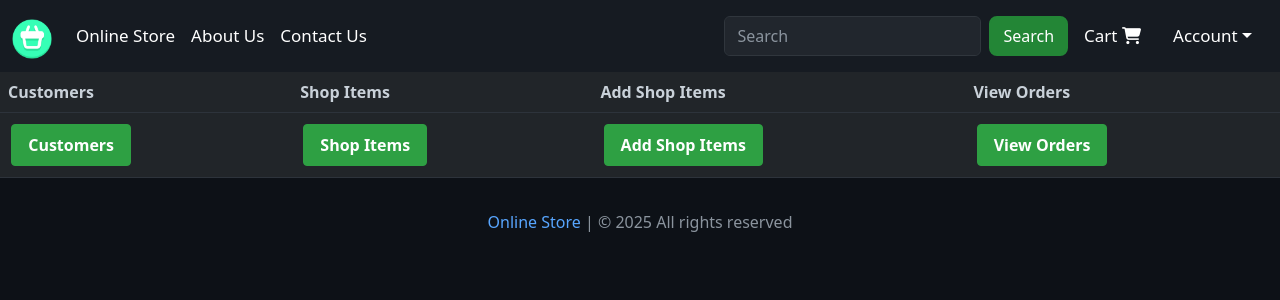
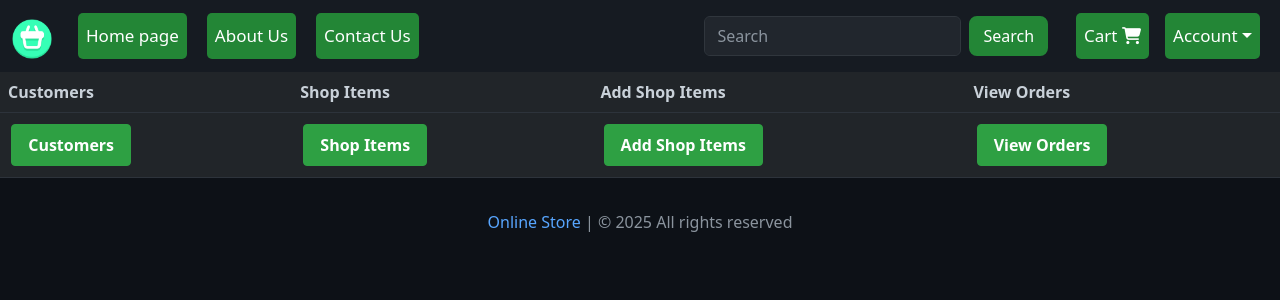
Before and after one commit to Mohamed-Makram47/E-Commerce, a Flask app: page /admin-page in a window 1280 px wide. Shown: the top 300 px of the page. Run offline with Flask 3, Linux system fonts and the light colour scheme; a user stored in the database is signed in; some libraries are stand-ins or nearby versions.

Commit message:
new update for the btns in the home page

```diff
--- a/website/templates/base.html
+++ b/website/templates/base.html
@@ -26,13 +26,35 @@
             color: #ffffff;
             font-size: 30px;
         }
+        .navbar-nav .nav-item {
+            margin: 0 10px; /* Add horizontal spacing between nav items */
+        }
+
         .nav-link {
-            color: #ffffff;
+            color: white; /* Default text color */
             font-size: 17px;
+            background-color: #238636; /* Green button background */
+            padding: 10px 20px; /* Add padding for a button-like appearance */
+            border-radius: 5px; /* Rounded corners */
+            transition: background-color 0.3s ease, color 0.3s ease; /* Smooth hover transition */
+            text-align: center;
         }
+
         .nav-link:hover {
-            color: #58a6ff;
+            color: white; /* Text color on hover */
+            background-color: #2ea043; /* Slightly brighter green on hover */
+            text-decoration: none; /* Remove underline */
         }
+
+        .navbar .d-flex {
+            margin-right: 20px; /* Space between the search bar and nav links */
+        }
+
+        .navbar-nav {
+            align-items: center; /* Align nav items vertically */
+        }
+
+
         .btn {
             background-color: #238636;
             color: white;
@@ -91,7 +113,7 @@
         <div class="collapse navbar-collapse" id="navbarSupportedContent">
             <ul class="navbar-nav me-auto mb-2 mb-lg-0">
                 <li class="nav-item">
-                    <a class="nav-link active" aria-current="page" href="/" style="color: white;">Online Store</a>
+                    <a class="nav-link active" aria-current="page" href="/" style="color: white;">Home page</a>
                 </li>
                 <li class="nav-item">
                     <a class="nav-link" href="/about-us">About Us</a>
```
